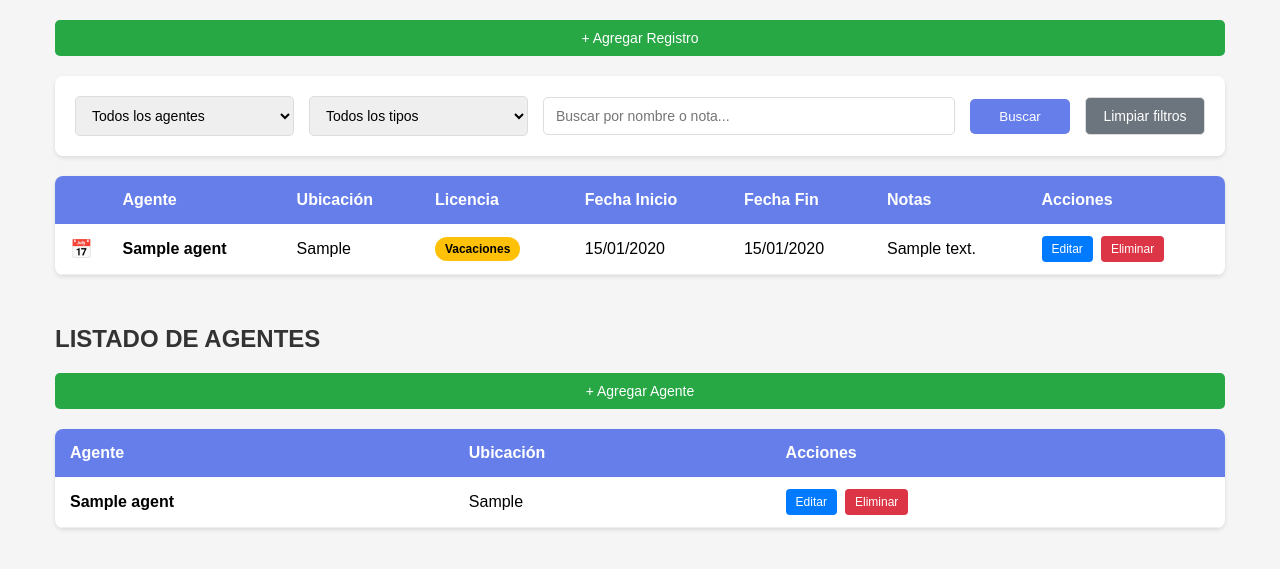
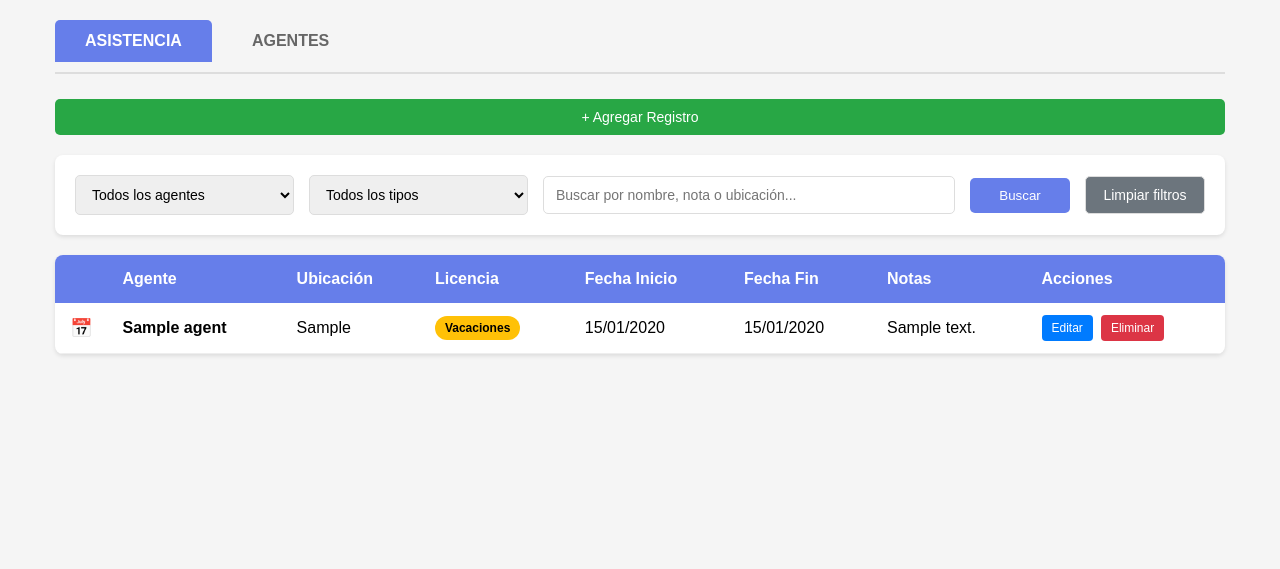
Before and after one commit to hidr4lisk/experimento, a Django app: page /?view=asistencia in a window 1280 px wide. Shown: the part 64-633 px from the top of the page. Run offline with Django 5.2, Linux system fonts and the light colour scheme; a user stored in the database is signed in; tables that the repository leaves empty hold one stand-in row (values such as "Sample post").

Commit message:
Refactorizar página de inicio: separar Asistencia y Agentes en pestañas y organizar panel de administración

```diff
--- a/experimentapp/templates/experimentapp/home.html
+++ b/experimentapp/templates/experimentapp/home.html
@@ -270,6 +270,38 @@
         .btn-calendar:hover {
             transform: scale(1.2);
         }
+
+        /* Tabs Styles */
+        .tabs-container {
+            display: flex;
+            gap: 10px;
+            margin-bottom: 25px;
+            border-bottom: 2px solid #ddd;
+            padding-bottom: 10px;
+        }
+
+        .tab-button {
+            padding: 12px 30px;
+            font-size: 16px;
+            font-weight: bold;
+            border: none;
+            background: none;
+            cursor: pointer;
+            color: #666;
+            transition: all 0.3s;
+            text-decoration: none;
+            border-radius: 5px 5px 0 0;
+        }
+
+        .tab-button:hover {
+            color: #667eea;
+            background-color: rgba(102, 126, 234, 0.05);
+        }
+
+        .tab-button.active {
+            color: white;
+            background-color: #667eea;
+        }
     </style>
 </head>
 <body>
@@ -292,6 +324,13 @@
     </div>
 
     <div class="container">
+        <div class="tabs-container">
+            <a href="?view=asistencia" class="tab-button {% if current_view == 'asistencia' %}active{% endif %}">ASISTENCIA</a>
+            <a href="?view=agentes" class="tab-button {% if current_view == 'agentes' %}active{% endif %}">AGENTES</a>
+        </div>
+
+        {% if current_view == 'asistencia' %}
+            <!-- VISTA ASISTENCIA -->
             {% if is_admin %}
             <div class="actions">
                 <a href="{% url 'add_record' %}">+ Agregar Registro</a>
@@ -300,6 +339,7 @@
 
             <div class="filters">
                 <form method="GET">
+                    <input type="hidden" name="view" value="asistencia">
                     <select name="agent" onchange="this.form.submit()">
                         <option value="">Todos los agentes</option>
                         {% for agent in agents %}
@@ -318,11 +358,11 @@
                         {% endfor %}
                     </select>
 
-                <input type="text" name="search" placeholder="Buscar por nombre o nota..." value="{{ request.GET.search|default:'' }}" style="padding: 10px 12px; border: 1px solid #ddd; border-radius: 5px; font-size: 14px; flex: 2; min-width: 200px;">
+                    <input type="text" name="search" placeholder="Buscar por nombre, nota o ubicación..." value="{{ request.GET.search|default:'' }}" style="padding: 10px 12px; border: 1px solid #ddd; border-radius: 5px; font-size: 14px; flex: 2; min-width: 200px;">
 
                     <button type="submit" style="background-color: #667eea; color: white; border: none; padding: 10px 20px; border-radius: 5px; cursor: pointer; flex: 0; min-width: 100px;">Buscar</button>
 
-                <a href="{% url 'home' %}" class="btn-reset">Limpiar filtros</a>
+                    <a href="?view=asistencia" class="btn-reset">Limpiar filtros</a>
                 </form>
             </div>
 
@@ -332,11 +372,11 @@
                     <thead>
                         <tr>
                             <th style="width: 40px; min-width: 40px; text-align: center;"></th>
-                        <th><a href="?{% if 'agent__name' in request.GET.sort %}sort=-agent__name{% else %}sort=agent__name{% endif %}">Agente</a></th>
-                        <th><a href="?{% if 'agent__location' in request.GET.sort %}sort=-agent__location{% else %}sort=agent__location{% endif %}">Ubicación</a></th>
+                            <th><a href="?view=asistencia&{% if 'agent__name' in request.GET.sort %}sort=-agent__name{% else %}sort=agent__name{% endif %}">Agente</a></th>
+                            <th><a href="?view=asistencia&{% if 'agent__location' in request.GET.sort %}sort=-agent__location{% else %}sort=agent__location{% endif %}">Ubicación</a></th>
                             <th>Licencia</th>
-                        <th><a href="?{% if 'fecha_inicio' in request.GET.sort %}sort=-fecha_inicio{% else %}sort=fecha_inicio{% endif %}">Fecha Inicio</a></th>
-                        <th><a href="?{% if 'fecha_fin' in request.GET.sort %}sort=-fecha_fin{% else %}sort=fecha_fin{% endif %}">Fecha Fin</a></th>
+                            <th><a href="?view=asistencia&{% if 'fecha_inicio' in request.GET.sort %}sort=-fecha_inicio{% else %}sort=fecha_inicio{% endif %}">Fecha Inicio</a></th>
+                            <th><a href="?view=asistencia&{% if 'fecha_fin' in request.GET.sort %}sort=-fecha_fin{% else %}sort=fecha_fin{% endif %}">Fecha Fin</a></th>
                             <th>Notas</th>
                             {% if is_admin %}<th>Acciones</th>{% endif %}
                         </tr>
@@ -372,9 +412,9 @@
                 {% endif %}
             </div>
 
-        <div style="margin-top: 50px;">
-            <h2 style="margin-bottom: 20px; color: #333;">LISTADO DE AGENTES</h2>
-
+        {% else %}
+            <!-- VISTA AGENTES -->
+            <div style="margin-top: 20px;">
                 {% if is_admin %}
                 <div class="actions">
                     <a href="{% url 'add_agent' %}">+ Agregar Agente</a>
@@ -409,6 +449,7 @@
                     </table>
                 </div>
             </div>
+        {% endif %}
     </div>
 </body>
 </html>
--- a/experimentapp/views.py
+++ b/experimentapp/views.py
@@ -14,6 +14,9 @@ def home(request):
         return render(request, 'experimentapp/home_not_logged.html')
 
     records = Record.objects.all().order_by('-fecha_inicio')
+
+    # Vista actual (asistencia o agentes)
+    current_view = request.GET.get('view', 'asistencia')
 
     # Filtros
     agent_filter = request.GET.get('agent')
@@ -44,6 +47,7 @@ def home(request):
         'agents': agents,
         'is_admin': is_admin,
         'record_types': Record.RECORD_TYPES,
+        'current_view': current_view,
     }
     return render(request, 'experimentapp/home.html', context)
 
```
Lines whose indentation alone changed are shown as unchanged.
